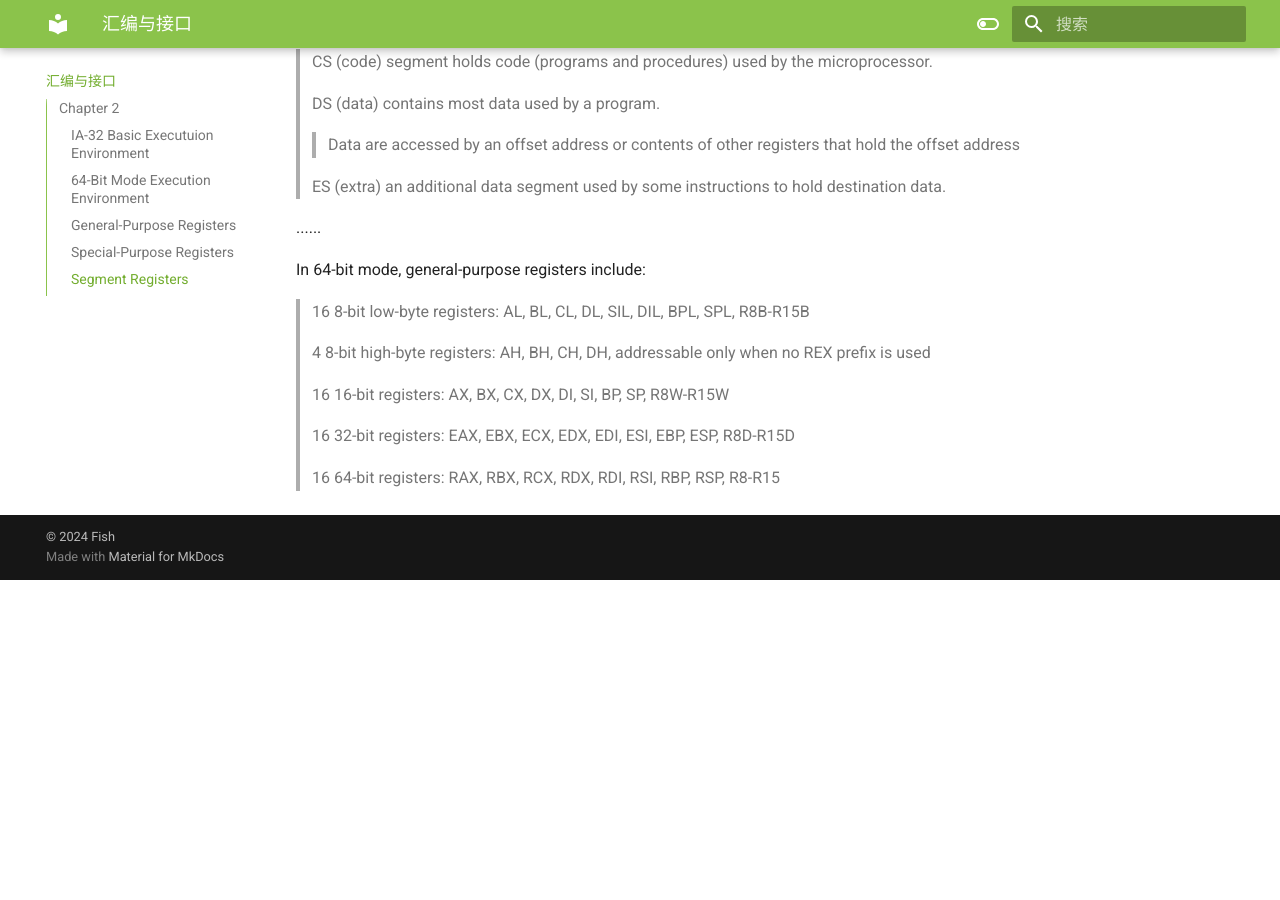
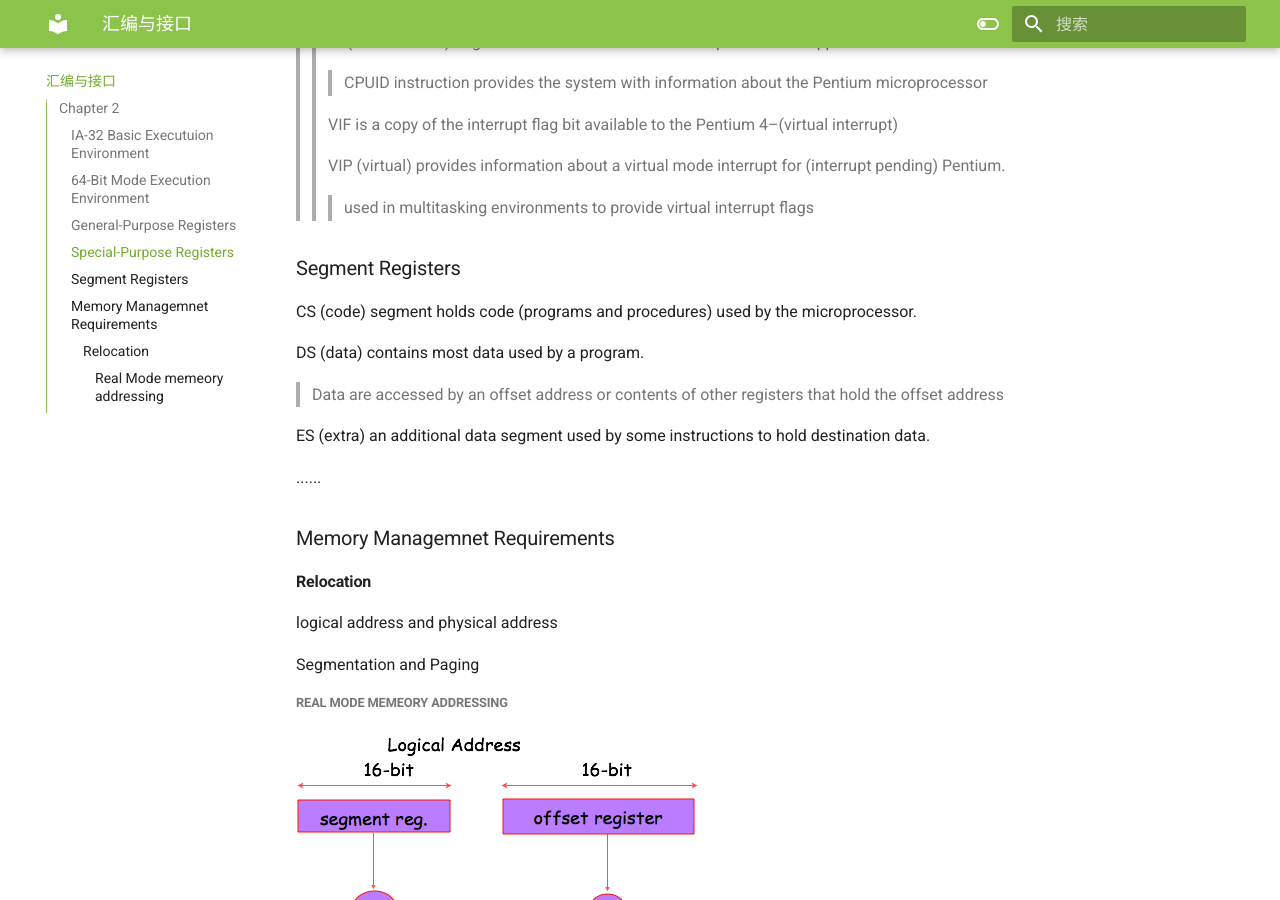
Before and after one commit to moon0222/MyWeb, an MkDocs documentation site: the page built from docs/page2.md, in a window 1280 px wide and 900 px high, scrolled down 3826 px. Built offline with MkDocs 1.6.1 and Material for MkDocs 9.7.7, drawn with Linux system fonts in a browser that asks for light colours; before the commit the page ends 4406 px from its top, so only the background shows below that; some of the changed text lies outside the part shown.

Commit message:
adding files

```diff
--- a/docs/page2.md
+++ b/docs/page2.md
@@ -2,16 +2,16 @@
 
 ## Chapter 2
 ### IA-32 Basic Executuion Environment
-![alt text](image.png)
+![alt text](./page2.assets/image.png)
 
 ### 64-Bit Mode Execution Environment
-![alt text](image-1.png)
+![alt text](./page2.assets/image-1.png)
 
 ### General-Purpose Registers
 RAX - a 64-bit register (RAX), a 32-bit register (accumulator) (EAX), a 16-bit register (AX), or as either of two 8-bit registers (AH and AL).
-![alt text](image-2.png)
+![alt text](./page2.assets/image-2.png)
 memory protection but may cause false dependence
-![alt text](image-3.png)
+![alt text](./page2.assets/image-3.png)
 
 RBX, addressable as RBX, EBX, BX, BH, BL.
 > BX register (base index) sometimes holds offset address of a location in the memory system in all versions of the microprocessor
@@ -36,6 +36,17 @@
 > like RDI, RSI also functions as a general- purpose register
 
 R8 - R15 found in the Pentium 4 and Core2 if 64-bit extensions are enabled. For most instructions, access to the extended GPRs requires a REX prefix.
+
+In 64-bit mode, general-purpose registers include:
+> 16 8-bit low-byte registers: AL, BL, CL, DL, SIL, DIL, BPL, SPL, R8B-R15B
+
+> 4 8-bit high-byte registers: AH, BH, CH, DH, addressable only when no REX prefix is used
+
+> 16 16-bit registers: AX, BX, CX, DX, DI, SI, BP, SP, R8W-R15W
+
+> 16 32-bit registers: EAX, EBX, ECX, EDX, EDI, ESI, EBP, ESP, R8D-R15D
+
+> 16 64-bit registers: RAX, RBX, RCX, RDX, RDI, RSI, RBP, RSP, R8-R15
 
 ### Special-Purpose Registers
 
@@ -91,22 +102,23 @@
 
 ### Segment Registers
 
-> CS (code) segment holds code (programs and procedures) used by the microprocessor.
+CS (code) segment holds code (programs and procedures) used by the microprocessor.
 
-> DS (data) contains most data used by a program.
->> Data are accessed by an offset address or contents of other registers that hold the offset address
+DS (data) contains most data used by a program.
+> Data are accessed by an offset address or contents of other registers that hold the offset address
 
-> ES (extra) an additional data segment used by some instructions to hold destination data.
+ES (extra) an additional data segment used by some instructions to hold destination data.
 
 ......
 
-In 64-bit mode, general-purpose registers include:
-> 16 8-bit low-byte registers: AL, BL, CL, DL, SIL, DIL, BPL, SPL, R8B-R15B
+### Memory Managemnet Requirements
 
-> 4 8-bit high-byte registers: AH, BH, CH, DH, addressable only when no REX prefix is used
+#### Relocation
 
-> 16 16-bit registers: AX, BX, CX, DX, DI, SI, BP, SP, R8W-R15W
+logical address and physical address
 
-> 16 32-bit registers: EAX, EBX, ECX, EDX, EDI, ESI, EBP, ESP, R8D-R15D
+Segmentation and Paging
 
-> 16 64-bit registers: RAX, RBX, RCX, RDX, RDI, RSI, RBP, RSP, R8-R15
+##### Real Mode memeory addressing
+
+![image-20240920112422414](./page2.assets/image-20240920112422414.png)
```
Also changed, not shown: docs/index.md (+1 -3 lines), docs/page2.assets/image-1.png (renamed from docs/image-1.png), docs/page2.assets/image-2.png (renamed from docs/image-2.png), docs/page2.assets/image-20240920112422414.png (added), docs/page2.assets/image-3.png (renamed from docs/image-3.png), docs/page2.assets/image.png (renamed from docs/image.png).
